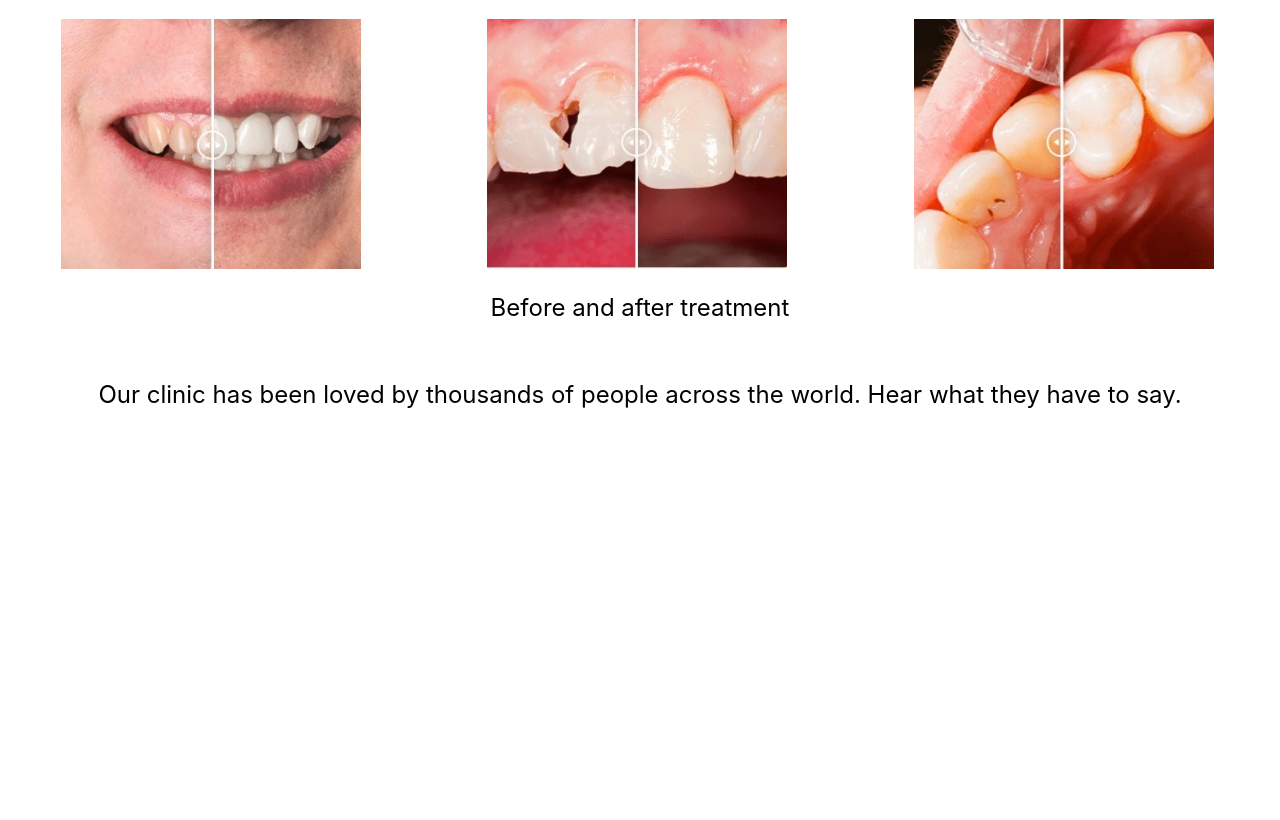
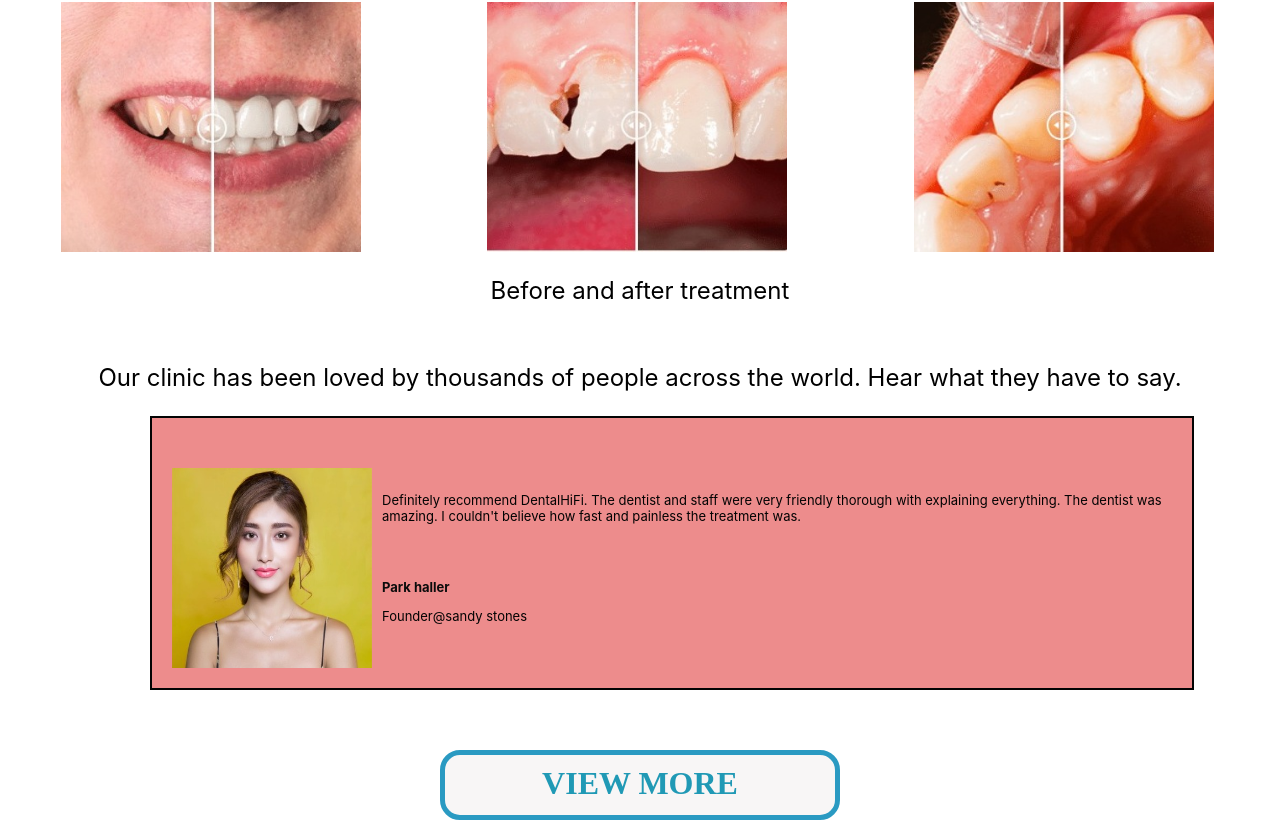
Before and after one commit to Kriti1211/DentalHi, a React (Create React App) app: page / in a window 1280 px wide. Shown: the part 3952-4772 px from the top of the page. Before the commit the page ends 4385 px from the top, so only its background shows below. Built offline with nearby package versions, Linux system fonts and the light colour scheme.

Commit message:
Initial commit

```diff
--- a/src/Styles/Services.css
+++ b/src/Styles/Services.css
@@ -117,10 +117,18 @@
 }
 
 .review-box {
+    display: flex;
     border: 2px solid #ccc;
     border-radius: 10px;
+    align-items: center;
     padding: 20px;
     margin-bottom: 30px;
+    width: 1000px;
+    margin-left: 150px;
+    padding-top:50px ;
+    border-radius: 0px;
+    border-color: #030303;
+    background-color: rgb(237, 140, 140);
 }
 
 .review-content {
@@ -130,17 +138,38 @@
 .review-images {
     display: flex;
     justify-content: space-around;
+
 }
 
 .review-images img {
     width: 300px;
     height: 250px;
-
     margin-right: 5px;
-
     transition: transform 0.3s ease;
 }
 
-.review-images img:hover {
-    transform: scale(1.1);
+.review-content {
+    flex: 1; /* Take remaining space */
 }
+
+.review-box img {
+
+    width:200px;
+    height:200px;
+}
+
+
+.review-content h3 {
+    margin-bottom: 10px;
+    color: #0b0b0b;
+    text-align: left;
+    margin-left: 10px;
+    font-size: small;
+}
+
+.review-content p {
+    margin-left: 10px;
+    color: #030303;
+    text-align: left;
+    font-size: small;
+}
--- a/src/components/Services.js
+++ b/src/components/Services.js
@@ -89,8 +89,22 @@ const Services = () => {
                 Our clinic has been loved by thousands of people across the world.
                     Hear what they have to say.
                 </p>
+                <div class="review-box">
+                    <img src="/assets/avatar.jpeg" alt="Reviewer Avatar"/>
+                    <div class="review-content">
+
+                <p>Definitely recommend DentalHiFi. The dentist and staff were very friendly thorough
+                    with explaining everything. The dentist was amazing. I couldn't believe
+                    how fast and painless the treatment was.</p>
+                    <br/>
+                <h3>Park haller</h3>
+                <p>Founder@sandy stones</p>
+                </div>
+                </div>
+                <div className="center-button">
+                <Link to="/all_reviews" className="learn-more-button" target="_blank" rel="noreferrer">VIEW MORE</Link>
             </div>
-
+            </div>
         </div>
     );
 }
```
Also changed, not shown: public/assets/avatar.jpeg (added).
